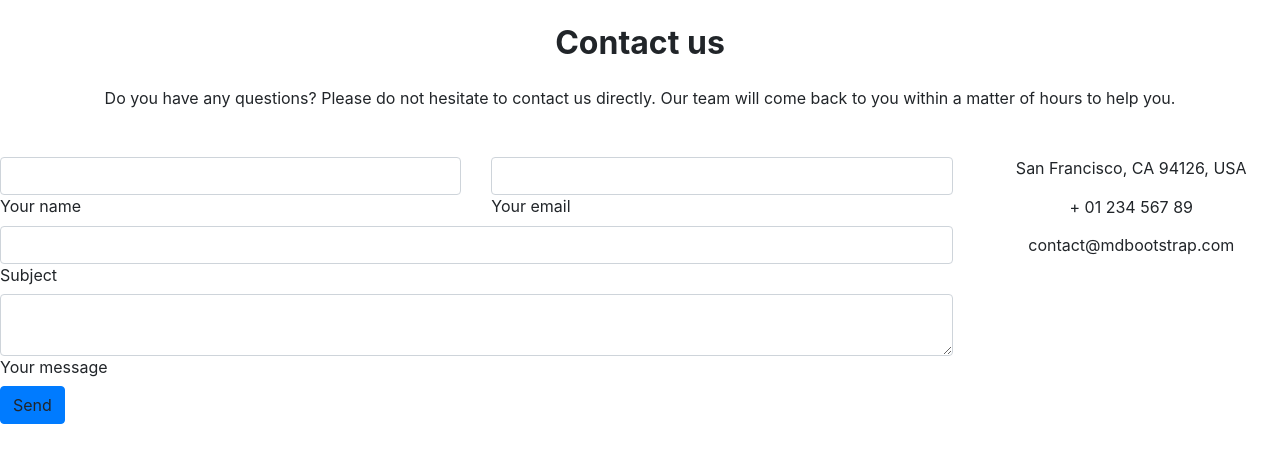
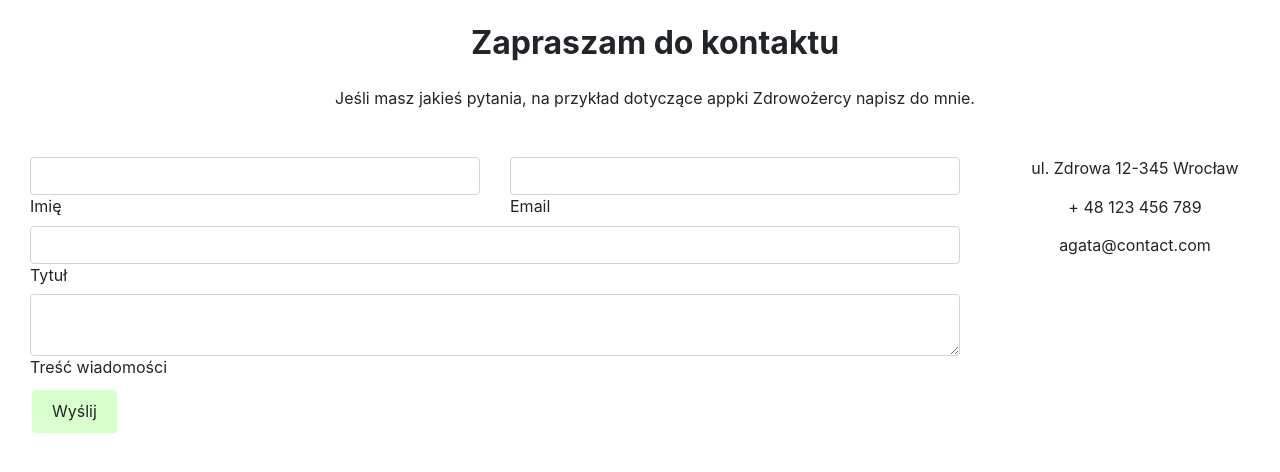
Before and after one commit to agata-tafelska/portfolio, a Flask app: page /contact in a window 1280 px wide. Shown: the part 54-526 px from the top of the page. Run offline with Flask 2, Linux system fonts and the light colour scheme; some libraries are stand-ins or nearby versions.

Commit message:
Improve contact and guests

```diff
--- a/static/style.css
+++ b/static/style.css
@@ -23,3 +23,21 @@ outline: 0;
 .img-avatar {
   border-radius: 50%;
 }
+
+.div-padding {
+    padding-left: 30px
+}
+
+.button {
+  background-color: #d9ffcc; /* Green */
+  color: white;
+  padding-left: 20px;
+  padding-right: 20px;
+  padding-top: 10px;
+  padding-bottom: 10px;
+  text-align: center;
+  display: inline-block;
+  font-size: 16px;
+  margin: 4px 2px;
+  border-radius: 4px;
+}
--- a/templates/contact.html
+++ b/templates/contact.html
@@ -9,11 +9,13 @@
 <!--Section: Contact v.2-->
 <section class="mb-4">
 
+    <div class="div-padding">
+
         <!--Section heading-->
-    <h2 class="h1-responsive font-weight-bold text-center my-4">Contact us</h2>
+        <h2 class="h1-responsive font-weight-bold text-center my-4">Zapraszam do kontaktu</h2>
         <!--Section description-->
-    <p class="text-center w-responsive mx-auto mb-5">Do you have any questions? Please do not hesitate to contact us directly. Our team will come back to you within
-        a matter of hours to help you.</p>
+        <p class="text-center w-responsive mx-auto mb-5">Jeśli masz jakieś pytania, na przykład dotyczące appki
+            Zdrowożercy napisz do mnie.</p>
 
         <div class="row">
 
@@ -28,7 +30,7 @@
                         <div class="col-md-6">
                             <div class="md-form mb-0">
                                 <input type="text" id="name" name="name" class="form-control">
-                            <label for="name" class="">Your name</label>
+                                <label for="name" class="">Imię</label>
                             </div>
                         </div>
                         <!--Grid column-->
@@ -37,7 +39,7 @@
                         <div class="col-md-6">
                             <div class="md-form mb-0">
                                 <input type="text" id="email" name="email" class="form-control">
-                            <label for="email" class="">Your email</label>
+                                <label for="email" class="">Email</label>
                             </div>
                         </div>
                         <!--Grid column-->
@@ -50,7 +52,7 @@
                         <div class="col-md-12">
                             <div class="md-form mb-0">
                                 <input type="text" id="subject" name="subject" class="form-control">
-                            <label for="subject" class="">Subject</label>
+                                <label for="subject" class="">Tytuł</label>
                             </div>
                         </div>
                     </div>
@@ -63,8 +65,9 @@
                         <div class="col-md-12">
 
                             <div class="md-form">
-                            <textarea type="text" id="message" name="message" rows="2" class="form-control md-textarea"></textarea>
-                            <label for="message">Your message</label>
+                                <textarea type="text" id="message" name="message" rows="2"
+                                          class="form-control md-textarea"></textarea>
+                                <label for="message">Treść wiadomości</label>
                             </div>
 
                         </div>
@@ -74,7 +77,7 @@
                 </form>
 
                 <div class="text-center text-md-left">
-                <a class="btn btn-primary" onclick="document.getElementById('contact-form').submit();">Send</a>
+                    <a class="button" onclick="document.getElementById('contact-form').submit();">Wyślij</a>
                 </div>
                 <div class="status"></div>
             </div>
@@ -84,15 +87,15 @@
             <div class="col-md-3 text-center">
                 <ul class="list-unstyled mb-0">
                     <li><i class="fas fa-map-marker-alt fa-2x"></i>
-                    <p>San Francisco, CA 94126, USA</p>
+                        <p>ul. Zdrowa 12-345 Wrocław</p>
                     </li>
 
                     <li><i class="fas fa-phone mt-4 fa-2x"></i>
-                    <p>+ 01 234 567 89</p>
+                        <p>+ 48 123 456 789</p>
                     </li>
 
                     <li><i class="fas fa-envelope mt-4 fa-2x"></i>
-                    <p>contact@mdbootstrap.com</p>
+                        <p>agata@contact.com</p>
                     </li>
                 </ul>
             </div>
@@ -100,6 +103,8 @@
 
         </div>
 
+    </div>
+
 </section>
 <!--Section: Contact v.2-->
 
--- a/templates/guests.html
+++ b/templates/guests.html
@@ -8,6 +8,8 @@
 
 <!--Section: Contact v.2-->
 <section class="mb-4">
+
+    <div class="div-padding">
 
         <!--Section heading-->
         <h2 class="h1-responsive font-weight-bold text-center my-4">Guests</h2>
@@ -52,12 +54,12 @@
                 </form>
 
                 <div class="text-center text-md-left">
-                <a class="btn btn-primary" onclick="document.getElementById('contact-form').submit();">Send</a>
+                    <a class="button" onclick="document.getElementById('contact-form').submit();">Send</a>
                 </div>
                 <div class="status"></div>
             </div>
         </div>
-
+    </div>
 </section>
 
 {% endblock %}
```
Lines whose indentation alone changed are shown as unchanged.
